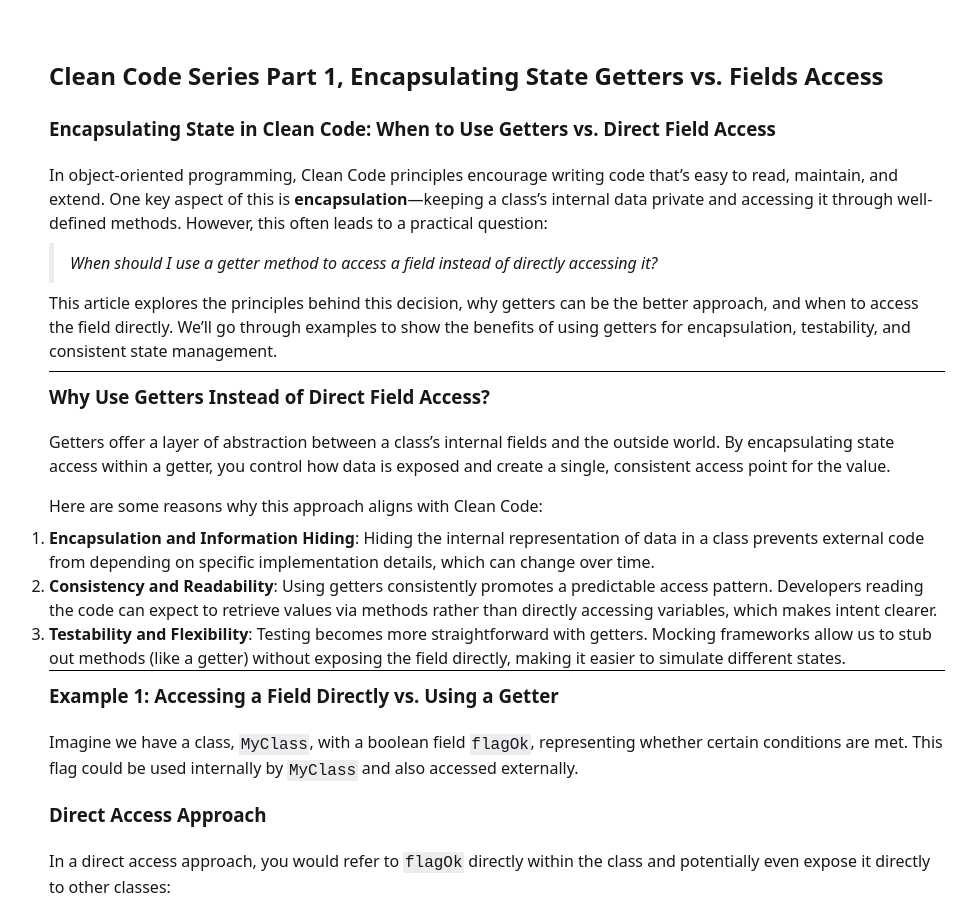
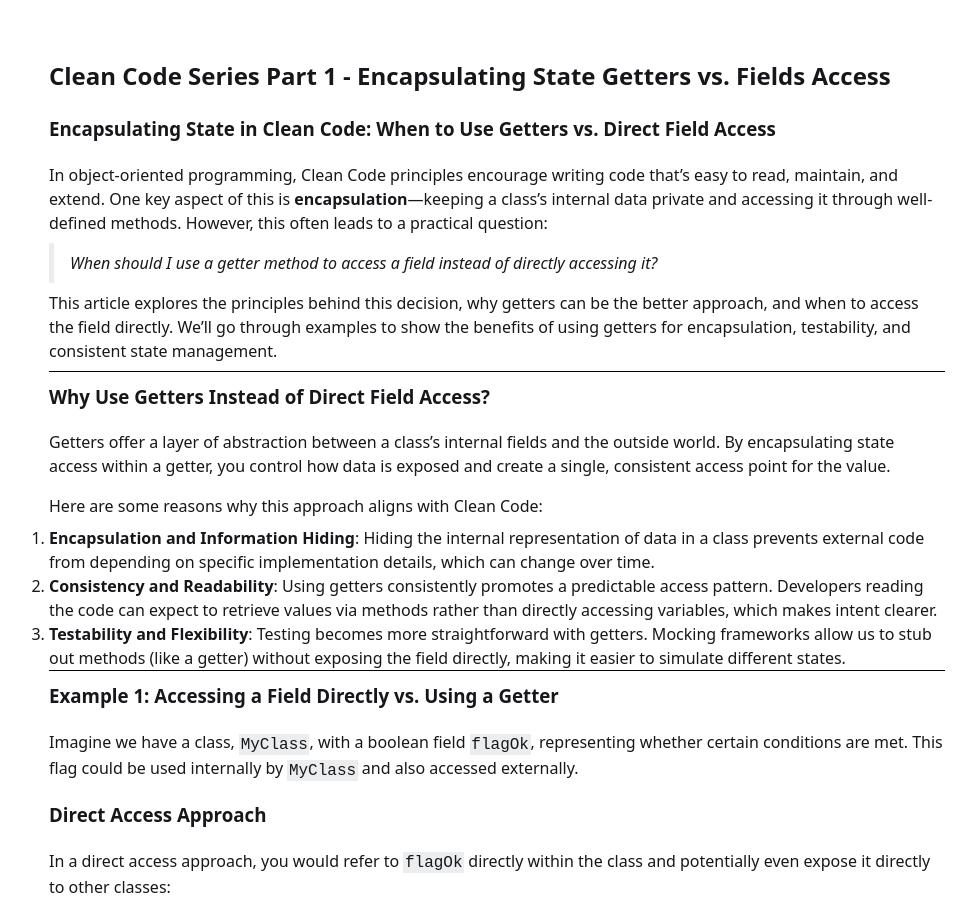
Before and after one commit to rslkvk/rslkvk.github.io, a Jekyll site: the page built from _posts/2024-10-27-clean-code-part-1.md, in a window 1280 px wide and 900 px high. Shown: the whole window, without its empty margins (143-1116 px from the left). Built offline with Jekyll 4.4.1, drawn with Linux system fonts in a browser that asks for light colours.

```diff
--- a/_posts/2024-10-27-clean-code-part-1.md
+++ b/_posts/2024-10-27-clean-code-part-1.md
@@ -1,6 +1,6 @@
 ---
 layout: post
-title: Clean Code Series Part 1, Encapsulating State Getters vs. Fields Access
+title: Clean Code Series Part 1 - Encapsulating State Getters vs. Fields Access
 description: Deep dive into accessing data
 tags: [java, clean code, spring, testing]
 ---
```
